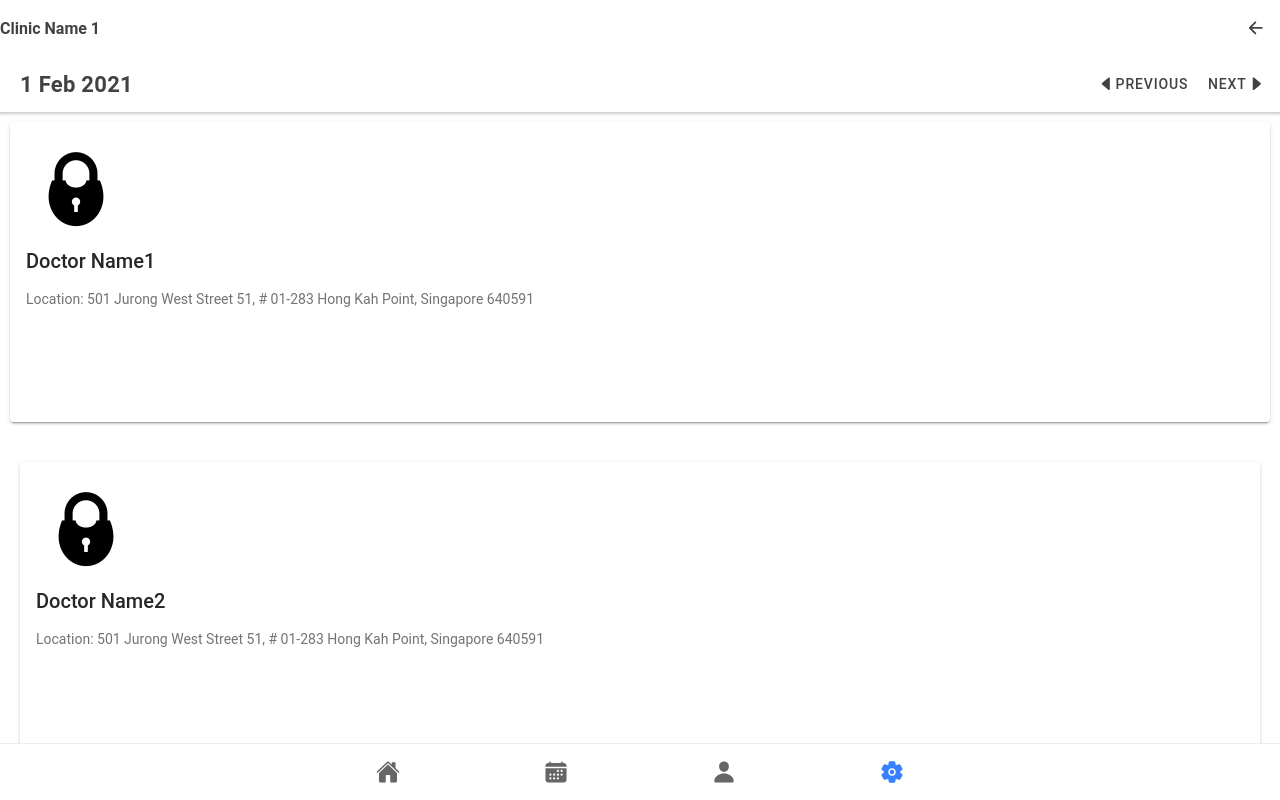
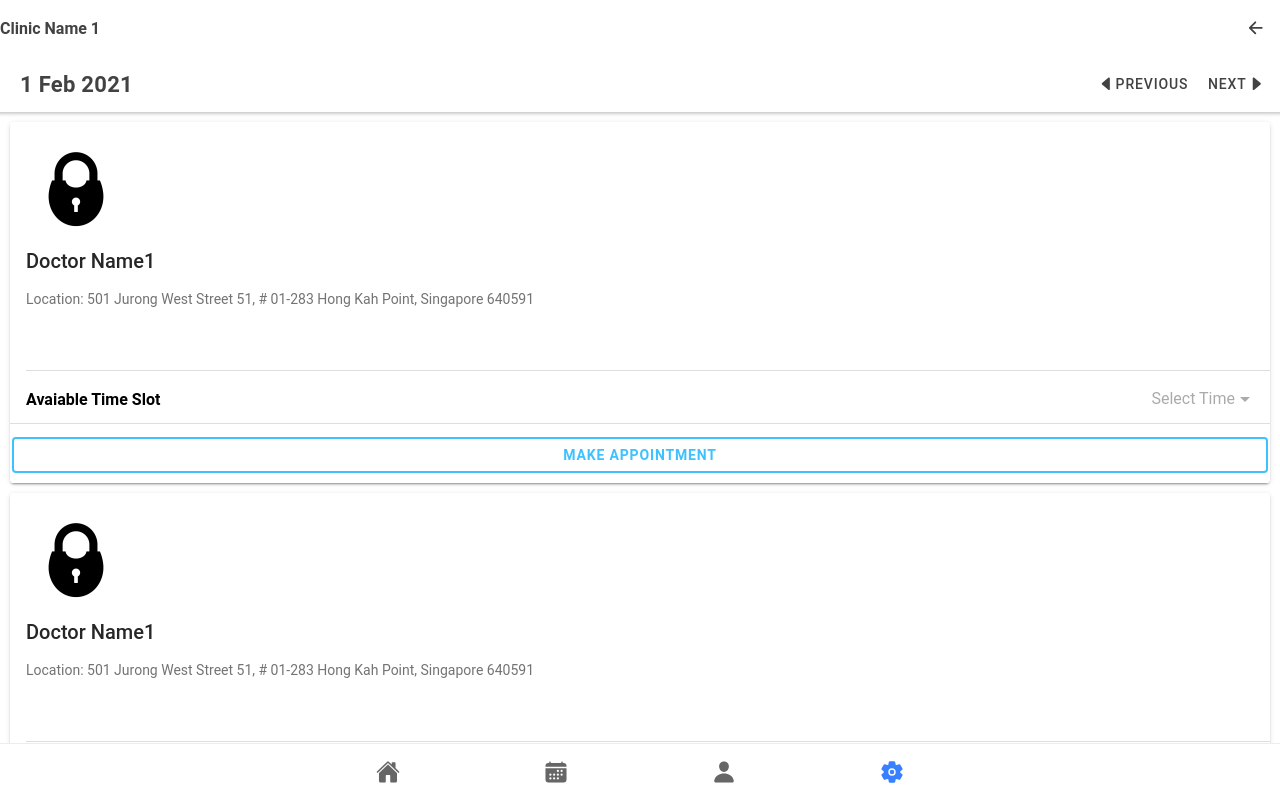
Before and after one commit to johnewong/CZ2006-Frontend, a React (Create React App) app: page /MakeAppointment in a window 1280 px wide. Built offline with nearby package versions, Linux system fonts and the light colour scheme.

Commit message:
mx update

```diff
--- a/src/pages/LoginMX.tsx
+++ b/src/pages/LoginMX.tsx
@@ -85,13 +85,12 @@ const LoginMX: React.FC = () => {
                     style={{ fontSize: "30px", color: "#46b0e0"} }
                     icon={personCircle}
                     />
-                <IonItem>
                   <IonInput
                       type="email"
+                      class = "ion-text-center"
                       value={email}
                       onIonChange={(e) => setEmail(e.detail.value!)}>
                   </IonInput>
-                </IonItem>
               </IonItem>
             </IonCol>
           </IonRow>
@@ -104,13 +103,12 @@ const LoginMX: React.FC = () => {
                     style={{ fontSize: "30px", color: "#46b0e0" }}
                     icon={lockClosed}
                     />
-                <IonItem>
                   <IonInput
                     type="password"
+                    class = "ion-text-center"
                     value={password}
                     onIonChange={(e) => setPassword(e.detail.value!)}>
                   </IonInput>
-                </IonItem>
               </IonItem>
             </IonCol>
           </IonRow>
--- a/src/pages/MakeAppointment.tsx
+++ b/src/pages/MakeAppointment.tsx
@@ -1,8 +1,9 @@
-import { IonCard, IonContent, IonHeader, IonButtons, IonPage, IonSlide, IonTitle, IonToolbar,IonModal } from '@ionic/react';
+import { IonCard, IonContent,IonPopover,IonSelect,IonSelectOption,
+   IonHeader, IonButtons, IonPage, IonSlide, IonTitle, IonToolbar,IonModal } from '@ionic/react';
 import React, { useState } from 'react';
 import axios from "axios";
 import { IonGrid, IonRow, IonCol } from '@ionic/react';
-import { arrowBack, caretBack,caretForward  } from "ionicons/icons";
+import { arrowBack, caretBack,caretForward,caretDown, addCircle  } from "ionicons/icons";
 import { useHistory } from "react-router-dom";
 import { IonItem, IonLabel, IonInput, IonButton, IonIcon, IonAlert,IonImg, IonSegment,IonSegmentButton, IonSlides, IonCardHeader, IonCardSubtitle, IonCardTitle, IonCardContent } from '@ionic/react';
 
@@ -17,8 +18,12 @@ const MakeAppointment: React.FC = () => {
   const [iserror, setIserror] = useState<boolean>(false);
   const [message, setMessage] = useState<string>("");
   const [showModal, setShowModal] = useState(false);
-  const handleLogin = () => {
-
+  const [AvaiTime, setAvailableTime] = useState<string>('brown');
+  const [makeAppoint, setMakeAppoint] = useState<boolean>(false);
+  const handleMakeAppoint = () => {
+    setMessage("");
+    setMakeAppoint(true);
+    return;
   };
 
 
@@ -51,13 +56,16 @@ const MakeAppointment: React.FC = () => {
 
           </IonToolbar>
       </IonHeader>
-      <IonContent fullscreen className="ion-float-left">
-        <IonModal isOpen={showModal} cssClass='my-custom-class'>
-          <p>This is modal content</p>
-          <IonButton onClick={() => setShowModal(false)}><b>Close</b></IonButton>
-        </IonModal>
-        <IonCard onClick={() => setShowModal(true)}
-                style = {{height: "300px"}}>
+      <IonContent fullscreen>
+        <IonAlert
+          isOpen={makeAppoint}
+          onDidDismiss={() => setMakeAppoint(false)}
+          cssClass="my-custom-class"
+          header={"Appointment Details"}
+          message={message}
+          buttons={["OK"]}
+        />
+        <IonCard>
           <IonCardHeader>
             <img src= "assets/images/LockLogo.png" width = "100px" />
           <IonCardTitle class = "ion-text-left">Doctor Name1</IonCardTitle>
@@ -66,28 +74,61 @@ const MakeAppointment: React.FC = () => {
             Location: 501 Jurong West Street 51, # 01-283
             Hong Kah Point, Singapore 640591
           </IonCardContent>
+        <IonItem></IonItem>
+          <IonToolbar >
+            <IonItem>
+              <IonLabel class = "ion-text-left"> <b>Avaiable Time Slot</b> </IonLabel>
+              <IonSelect
+                interface="popover"
+                placeholder="Select Time"
+                onIonChange={e => setAvailableTime(e.detail.value)}
+                value={AvaiTime}>
+                <IonSelectOption value="9-930">09:00 - 09:30am</IonSelectOption>
+                <IonSelectOption value="930-10">09:30 - 10:00am</IonSelectOption>
+                <IonSelectOption value="10-1030">10:00 - 10:30am</IonSelectOption>
+                <IonSelectOption value="1030-11">10:30 - 11:00am</IonSelectOption>
+                <IonSelectOption value="1130-12">11:00 - 11:30am</IonSelectOption>
+                <IonSelectOption value="1230-13">11:30 - 12:00pm</IonSelectOption>
+              </IonSelect>
+            </IonItem>
+            </IonToolbar>
+            <IonToolbar>
+            <IonButton
+                      onClick = {handleMakeAppoint}
+                      class = "button button-outline button-block"
+                      color = "secondary"><b>Make Appointment</b></IonButton>
+          </IonToolbar>
         </IonCard>
-        <IonGrid>
-          <IonRow >
-            <IonCol>
-
-            </IonCol>
-          </IonRow>
-          <IonRow >
-            <IonCol>
-            <IonCard style = {{height: "300px"}}>
+      <IonCard>
           <IonCardHeader>
             <img src= "assets/images/LockLogo.png" width = "100px" />
-                  <IonCardTitle class = "ion-text-left">Doctor Name2</IonCardTitle>
+          <IonCardTitle class = "ion-text-left">Doctor Name1</IonCardTitle>
           </IonCardHeader>
           <IonCardContent class = "ion-text-left">
             Location: 501 Jurong West Street 51, # 01-283
             Hong Kah Point, Singapore 640591
           </IonCardContent>
+        <IonItem></IonItem>
+          <IonToolbar >
+            <IonItem>
+              <IonLabel class = "ion-text-left"> <b>Avaiable Time Slot</b> </IonLabel>
+              <IonSelect
+                interface="popover"
+                placeholder="Select Time"
+                onIonChange={e => setAvailableTime(e.detail.value)}
+                value={AvaiTime}>
+                <IonSelectOption value="9-930">09:00 - 09:30am</IonSelectOption>
+                <IonSelectOption value="930-10">09:30 - 10:00am</IonSelectOption>
+                <IonSelectOption value="10-1030">10:00 - 10:30am</IonSelectOption>
+                <IonSelectOption value="1030-11">10:30 - 11:00am</IonSelectOption>
+                <IonSelectOption value="1130-12">11:00 - 11:30am</IonSelectOption>
+                <IonSelectOption value="1230-13">11:30 - 12:00pm</IonSelectOption>
+              </IonSelect>
+            </IonItem>
+
+          </IonToolbar>
         </IonCard>
-            </IonCol>
-          </IonRow>
-        </IonGrid>
+
       </IonContent>
     </IonPage>
   );
--- a/src/pages/SearchResult.tsx
+++ b/src/pages/SearchResult.tsx
@@ -13,7 +13,6 @@ const SearchResult: React.FC = () => {
   const [password, setPassword] = useState<string>("cityslicka");
   const [iserror, setIserror] = useState<boolean>(false);
   const [message, setMessage] = useState<string>("");
-  const [showModal, setShowModal] = useState(false);
   const handleLogin = () => {
 
   };
```
Lines whose indentation alone changed are shown as unchanged.
